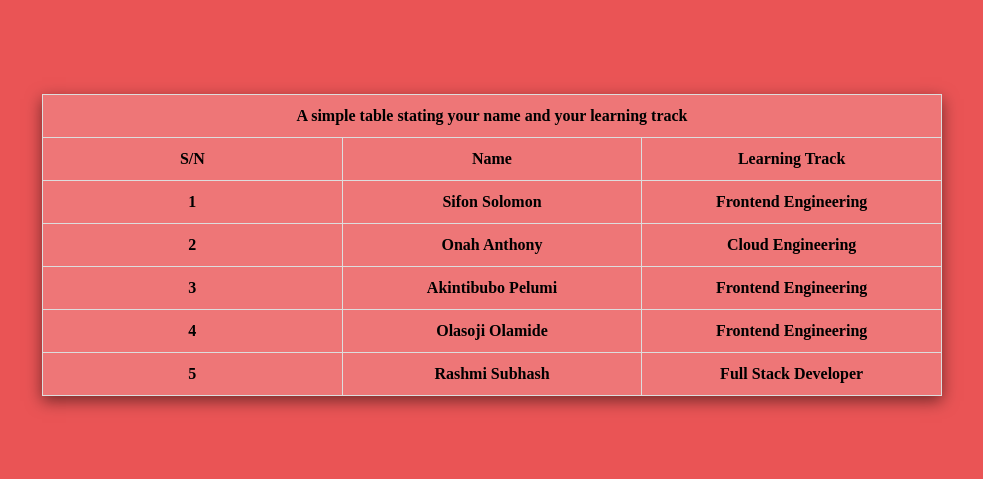
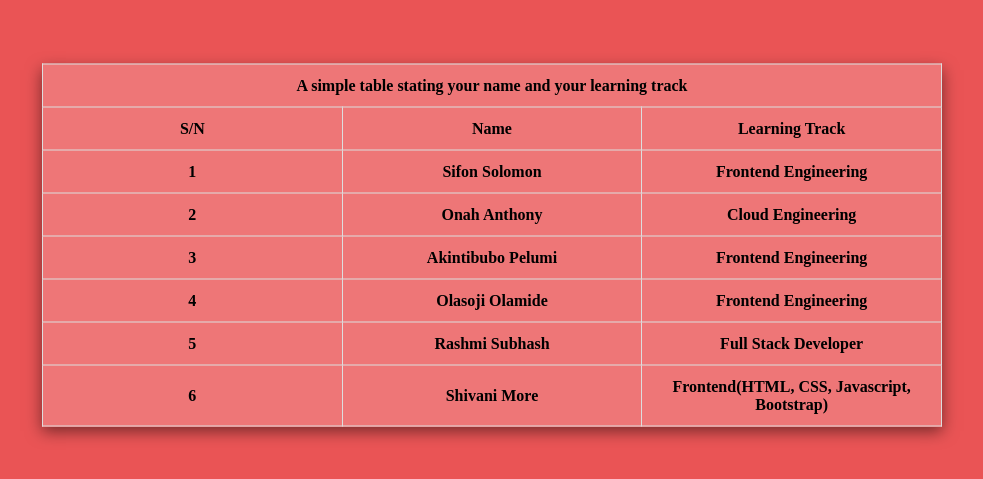
Before and after one commit to SifonSolomon/good-first-issue, a plain HTML site: page index.html in a window 1280 px wide. Shown: the part 155-634 px from the top of the page, without its empty margins (148-1131 px from the left). Drawn offline with Linux system fonts and the light colour scheme; a script that the page names is missing.

Commit message:
Update index.html

```diff
--- a/index.html
+++ b/index.html
@@ -51,6 +51,12 @@
                 <td>Rashmi Subhash</td>
                 <td>Full Stack Developer</td>
             </tr>
+             <tr>
+                <td>6</td>
+                <td>Shivani More</td>
+                <td>Frontend(HTML, CSS, Javascript, Bootstrap)</td>
+            </tr>
+
 
 
 
```
